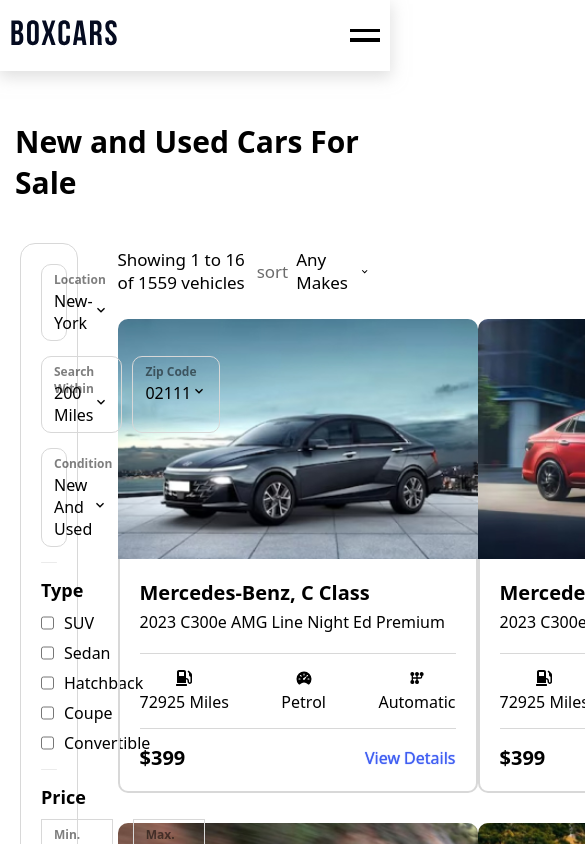
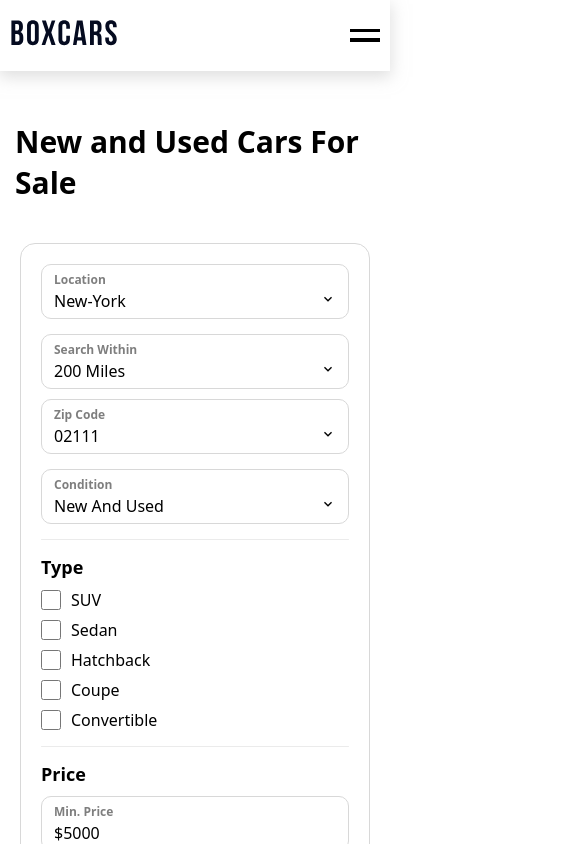
Before and after one commit to DimaShamoev/Car_Rent_WebSite, a React (Vite) app: page /product in a window 390 px wide. Shown: the top 844 px of the page, 585 px wide, since content can reach past the window. Built offline with nearby package versions, Linux system fonts and the light colour scheme.

Commit message:
finished product page

```diff
--- a/src/App.css
+++ b/src/App.css
@@ -346,6 +346,13 @@
   }
 }
 
+@media screen and (max-width: 900px) {
+    .footer-lists {
+        grid-template-columns: repeat(2, 1fr);
+        row-gap: 30px;
+    }
+}
+
 @media screen and (max-width: 780px) {
   .Header ul,
   .Header .sign-in {
@@ -355,6 +362,14 @@
   .expand-menu-block {
     display: flex;
   }
+}
+
+@media screen and (max-width: 705px) {
+    .footer-bottom {
+        flex-direction: column;
+        align-items: start;
+        gap: 10px;
+    }
 }
 
 @media screen and (max-width: 600px) {
@@ -370,3 +385,15 @@
     display: flex;
   }
 }
+
+@media screen and (max-width: 420px) {
+
+    .footer-lists {
+        grid-template-columns: repeat(1, 1fr);
+    }
+
+    .footer-terms-privacy {
+        flex-direction: column;
+        gap: 10px;
+    }
+}
--- a/src/Pages/Home/Home.css
+++ b/src/Pages/Home/Home.css
@@ -935,6 +935,7 @@
 }
 
 @media screen and (max-width: 900px) {
+
     .offers-block {
         flex-direction: column;
     }
@@ -960,10 +961,6 @@
         width: 100%;
     }
 
-    .footer-lists {
-        grid-template-columns: repeat(2, 1fr);
-        row-gap: 30px;
-    }
 }
 
 @media screen and (max-width: 800px) {
@@ -991,11 +988,7 @@
         grid-template-columns: repeat(2, auto);
     }
 
-    .footer-bottom {
-        flex-direction: column;
-        align-items: start;
-        gap: 10px;
-    }
+
 }
 
 @media screen and (max-width: 600px) {
@@ -1049,13 +1042,4 @@
     .latest-blogs-block {
         padding: 100px 20px;
     }
-
-    .footer-lists {
-        grid-template-columns: repeat(1, 1fr);
-    }
-
-    .footer-terms-privacy {
-        flex-direction: column;
-        gap: 10px;
-    }
 }
--- a/src/Pages/Product/Product.css
+++ b/src/Pages/Product/Product.css
@@ -133,6 +133,7 @@
 .max-price {
     flex: 45%;
     border: solid 1px #d8d8d8;
+    border-radius: 10px;
     padding: 25px 12px 6px 12px;
     position: relative;
     cursor: pointer;
@@ -199,14 +200,14 @@
 }
 
 .product-vehicle-card {
-    /* border: solid 1px black; */
     border-radius: 20px;
+    width: 320px;
 
 }
 
 .vehicle-card-img {
-    height: 240px;
-    width: 360px;
+    height: 200px;
+    width: 320px;
     border-radius: 10px 10px 0 0;
     overflow: hidden;
 }
@@ -274,3 +275,124 @@
     text-decoration: none;
     text-shadow: 0 0 1px #405FF2;
 }
+
+@media screen and (max-width: 1400px) {
+    .product-vehicle-card {
+        width: 280px;
+
+    }
+
+    .vehicle-card-img {
+        height: 160px;
+        width: 280px;
+    }
+}
+
+@media screen and (max-width: 1200px) {
+    .filter-search-zip-inputs-block {
+        flex-direction: column;
+    }
+
+    .product-cars-list {
+        grid-template-columns: repeat(2, auto);
+    }
+
+    .product-vehicle-card {
+        width: 340px;
+
+    }
+
+    .vehicle-card-img {
+        height: 220px;
+        width: 340px;
+    }
+}
+
+@media screen and (max-width: 1100px) {
+    .price-cells {
+        flex-direction: column;
+    }
+}
+
+@media screen and (max-width: 1000px) {
+    .product-vehicle-card {
+        width: 280px;
+
+    }
+
+    .vehicle-card-img {
+        height: 160px;
+        width: 280px;
+    }
+}
+
+@media screen and (max-width: 825px) {
+    .product-vehicle-card {
+        width: 240px;
+
+    }
+
+    .vehicle-card-img {
+        height: 120px;
+        width: 240px;
+    }
+
+    .product-page-filter-list {
+        grid-template-columns: auto;
+    }
+
+    .product-cars-list {
+        grid-template-columns: repeat(3, auto);
+    }
+}
+
+@media screen and (max-width: 785px) {
+    .product-cars-list {
+        grid-template-columns: repeat(2, auto);
+    }
+
+    .product-vehicle-card {
+        width: 300px;
+
+    }
+
+    .vehicle-card-img {
+        height: 180px;
+        width: 300px;
+    }
+}
+
+@media screen and (max-width: 665px) {
+    .product-vehicle-card {
+        width: 250px;
+
+    }
+
+    .vehicle-card-img {
+        height: 130px;
+        width: 250px;
+    }
+}
+
+@media screen and (max-width: 565px) {
+    .product-page-cars-sort {
+        flex-direction: column;
+        gap: 10px;
+    }
+
+    .product-cars-list {
+        grid-template-columns: auto;
+        align-items: center;
+        justify-content: center;
+    }
+
+    .product-vehicle-card {
+        width: 100%;
+
+    }
+
+    .vehicle-card-img {
+        height: auto;
+        width: 100%;
+    }
+}
--- a/src/Pages/Product/Product.tsx
+++ b/src/Pages/Product/Product.tsx
@@ -204,7 +204,7 @@
                                 </div>
                             </div>
                             <div className="price-range">
-                                <input type="range" />
+                                <input type="range"/>
                             </div>
                         </div>
 
```
